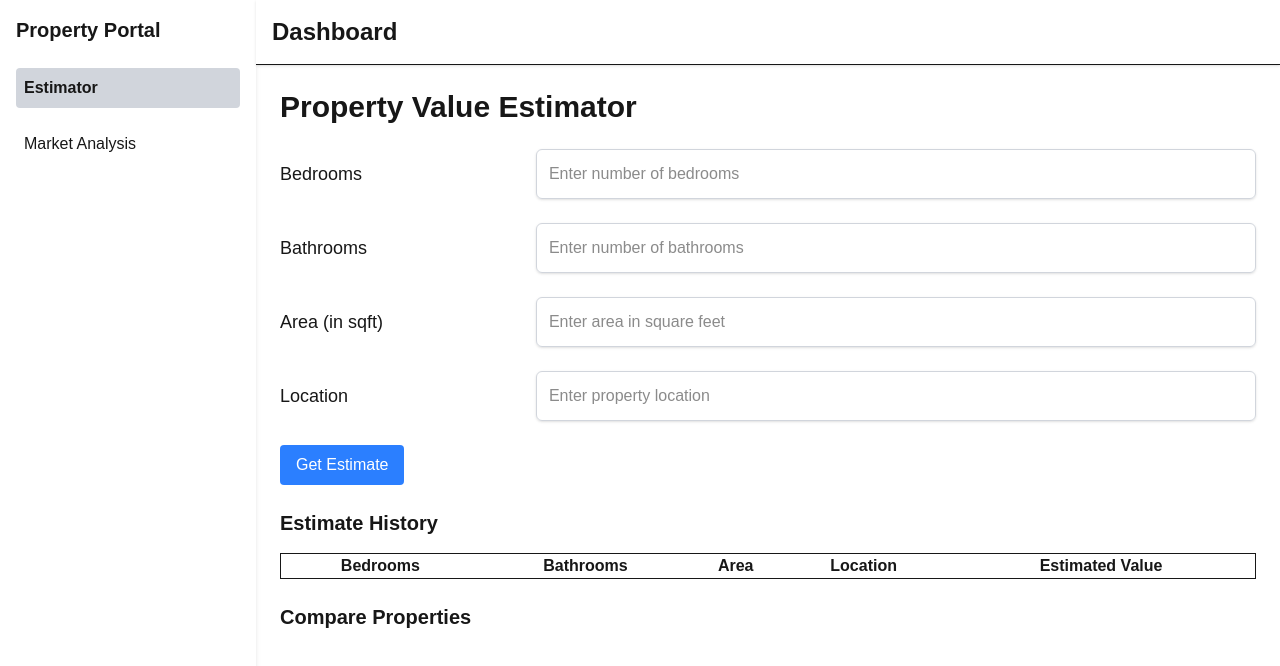
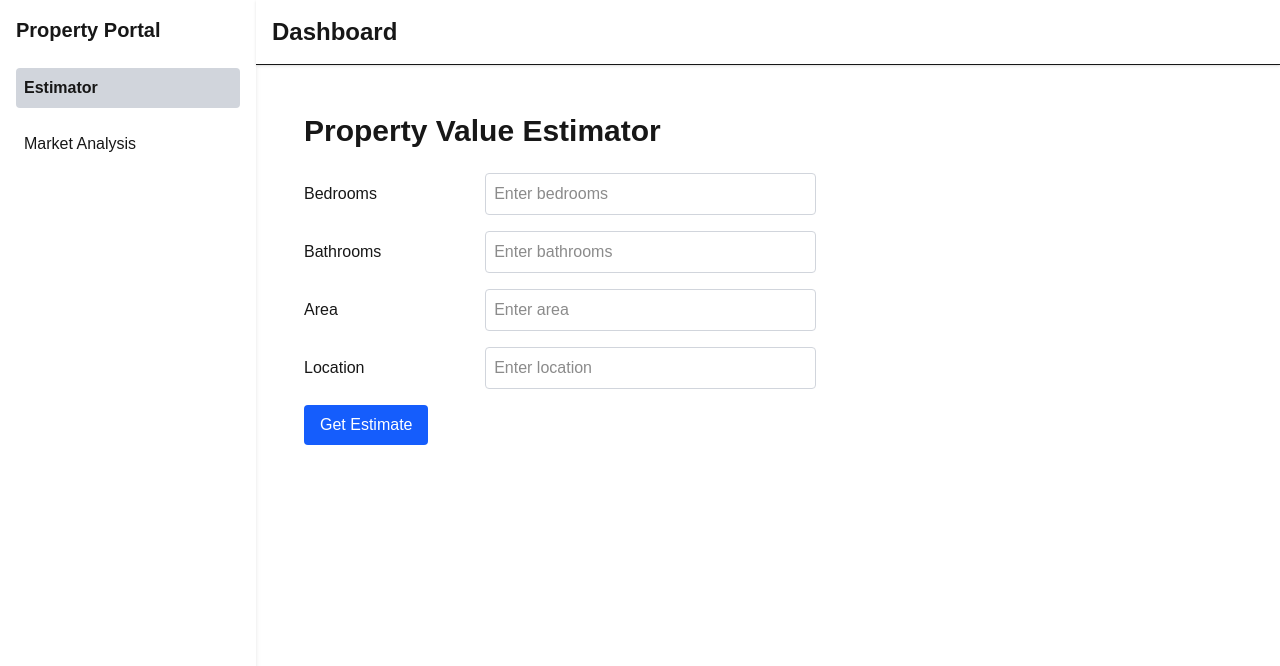
Before and after one commit to lakshmikant4u/marketplace, a Next.js app in the folder frontend/multi-app-nextjs-portal/: page /estimator in a window 1280 px wide. Shown: the top 666 px of the page. Built offline with nearby package versions, Linux system fonts and the light colour scheme.

Commit message:
Added hooks

```diff
--- a/frontend/multi-app-nextjs-portal/src/app/estimator/components/Comparison.tsx
+++ b/frontend/multi-app-nextjs-portal/src/app/estimator/components/Comparison.tsx
@@ -1,52 +1,42 @@
+'use client';
+
 import { useState } from 'react';
 
-interface Property {
-  bedrooms: number;
-  bathrooms: number;
-  area: number;
-  location: string;
-  prediction: number;
-}
+const Comparison = ({ history }: { history: any[] }) => {
+  const [selected, setSelected] = useState<any[]>([]);
 
-interface ComparisonProps {
-  history: Property[];
-}
-
-const Comparison = ({ history }: ComparisonProps) => {
-  const [selectedProperties, setSelectedProperties] = useState<Property[]>([]);
-
-  const handleSelectProperty = (property: Property) => {
-    if (selectedProperties.some((item) => item === property)) {
-      setSelectedProperties(selectedProperties.filter((item) => item !== property));
-    } else {
-      setSelectedProperties([...selectedProperties, property]);
-    }
+  const toggleSelect = (property: any) => {
+    setSelected((prev) =>
+      prev.includes(property)
+        ? prev.filter((item) => item !== property)
+        : [...prev, property]
+    );
   };
 
+  if (history.length === 0) return null;
+
   return (
-    <div className="space-y-4">
-      <h3 className="text-xl font-semibold">Compare Properties</h3>
-      <div className="grid grid-cols-3 gap-4">
-        {history.map((item, index) => (
+    <div className="mt-6">
+      <h3 className="text-xl font-semibold mb-2">Compare Properties</h3>
+      <div className="grid grid-cols-1 md:grid-cols-3 gap-4">
+        {history.map((item, i) => (
           <div
-            key={index}
-            onClick={() => handleSelectProperty(item)}
-            className={`cursor-pointer p-4 border ${
-              selectedProperties.includes(item) ? 'bg-blue-100' : ''
-            }`}
+            key={i}
+            onClick={() => toggleSelect(item)}
+            className={`cursor-pointer p-4 border rounded ${selected.includes(item) ? 'bg-blue-100' : ''}`}
           >
-            <p>Bedrooms: {item.bedrooms}</p>
-            <p>Bathrooms: {item.bathrooms}</p>
-            <p>Area: {item.area}</p>
-            <p>Location: {item.location}</p>
-            <p>Value: ${item.prediction.toFixed(2)}</p>
+            <p><strong>Bedrooms:</strong> {item.bedrooms}</p>
+            <p><strong>Bathrooms:</strong> {item.bathrooms}</p>
+            <p><strong>Area:</strong> {item.area} sqft</p>
+            <p><strong>Location:</strong> {item.location}</p>
+            <p><strong>Value:</strong> ${item.prediction.toFixed(2)}</p>
           </div>
         ))}
       </div>
 
-      {selectedProperties.length > 1 && (
-        <div className="space-y-4">
-          <h4 className="font-semibold">Comparison</h4>
+      {selected.length > 1 && (
+        <div className="mt-6">
+          <h4 className="font-semibold mb-2">Side-by-Side Comparison</h4>
           <table className="table-auto w-full border">
             <thead>
               <tr>
@@ -54,17 +44,17 @@ const Comparison = ({ history }: ComparisonProps) => {
                 <th>Bathrooms</th>
                 <th>Area</th>
                 <th>Location</th>
-                <th>Estimated Value</th>
+                <th>Value</th>
               </tr>
             </thead>
             <tbody>
-              {selectedProperties.map((property, index) => (
-                <tr key={index}>
-                  <td>{property.bedrooms}</td>
-                  <td>{property.bathrooms}</td>
-                  <td>{property.area}</td>
-                  <td>{property.location}</td>
-                  <td>${property.prediction.toFixed(2)}</td>
+              {selected.map((item, i) => (
+                <tr key={i}>
+                  <td className="border px-2 py-1">{item.bedrooms}</td>
+                  <td className="border px-2 py-1">{item.bathrooms}</td>
+                  <td className="border px-2 py-1">{item.area}</td>
+                  <td className="border px-2 py-1">{item.location}</td>
+                  <td className="border px-2 py-1">${item.prediction.toFixed(2)}</td>
                 </tr>
               ))}
             </tbody>
--- /dev/null
+++ b/frontend/multi-app-nextjs-portal/src/app/estimator/components/Form.tsx
@@ -0,0 +1,66 @@
+'use client';
+
+import { useState } from 'react';
+
+interface Props {
+  onPredict: (formData: any) => void;
+  loading: boolean;
+}
+
+export default function Form({ onPredict, loading }: Props) {
+  const [formData, setFormData] = useState({
+    bedrooms: '',
+    bathrooms: '',
+    area: '',
+    location: '',
+  });
+  const [error, setError] = useState('');
+
+  const handleChange = (e: React.ChangeEvent<HTMLInputElement>) => {
+    setFormData({ ...formData, [e.target.name]: e.target.value });
+  };
+
+  const handleSubmit = (e: React.FormEvent) => {
+    e.preventDefault();
+    setError('');
+
+    const { bedrooms, bathrooms, area, location } = formData;
+    if (!bedrooms || !bathrooms || !area || !location) {
+      setError('Please fill out all fields');
+      return;
+    }
+
+    onPredict(formData);
+  };
+
+  return (
+    <form onSubmit={handleSubmit} className="space-y-4 max-w-lg">
+      {['bedrooms', 'bathrooms', 'area', 'location'].map((field) => (
+        <div className="flex items-center space-x-4" key={field}>
+          <label htmlFor={field} className="capitalize w-1/3">
+            {field}
+          </label>
+          <input
+            id={field}
+            name={field}
+            type={field === 'location' ? 'text' : 'number'}
+            placeholder={`Enter ${field}`}
+            value={formData[field as keyof typeof formData]}
+            onChange={handleChange}
+            className="w-2/3 p-2 border border-gray-300 rounded"
+          />
+        </div>
+      ))}
+
+      {error && <p className="text-red-500">{error}</p>}
+
+      <button
+        type="submit"
+        disabled={loading}
+        className="bg-blue-600 text-white px-4 py-2 rounded hover:bg-blue-700 disabled:bg-gray-400"
+      >
+        {loading ? 'Calculating...' : 'Get Estimate'}
+      </button>
+    </form>
+  );
+}
--- a/frontend/multi-app-nextjs-portal/src/app/estimator/components/History.tsx
+++ b/frontend/multi-app-nextjs-portal/src/app/estimator/components/History.tsx
@@ -1,33 +1,33 @@
 'use client';
 
-const History = ({ history }: { history: any[] }) => {
+export default function History({ history }: { history: any[] }) {
+  if (history.length === 0) return null;
+
   return (
-    <div className="space-y-4">
-      <h3 className="text-xl font-semibold">Estimate History</h3>
-      <table className="table-auto w-full border">
+    <div className="mt-6">
+      <h3 className="text-xl font-semibold mb-2">Prediction History</h3>
+      <table className="table-auto w-full border text-sm">
         <thead>
-          <tr>
-            <th>Bedrooms</th>
-            <th>Bathrooms</th>
-            <th>Area</th>
-            <th>Location</th>
-            <th>Estimated Value</th>
+          <tr className="bg-gray-100">
+            <th className="border px-2 py-1">Bedrooms</th>
+            <th className="border px-2 py-1">Bathrooms</th>
+            <th className="border px-2 py-1">Area</th>
+            <th className="border px-2 py-1">Location</th>
+            <th className="border px-2 py-1">Predicted Value</th>
           </tr>
         </thead>
         <tbody>
-          {history.map((item, index) => (
-            <tr key={index}>
-              <td>{item.bedrooms}</td>
-              <td>{item.bathrooms}</td>
-              <td>{item.area}</td>
-              <td>{item.location}</td>
-              <td>${item.prediction.toFixed(2)}</td>
+          {history.map((item, i) => (
+            <tr key={i}>
+              <td className="border px-2 py-1">{item.bedrooms}</td>
+              <td className="border px-2 py-1">{item.bathrooms}</td>
+              <td className="border px-2 py-1">{item.area}</td>
+              <td className="border px-2 py-1">{item.location}</td>
+              <td className="border px-2 py-1">${item.prediction.toFixed(2)}</td>
             </tr>
           ))}
         </tbody>
       </table>
     </div>
   );
-};
-
-export default History;
+}
--- /dev/null
+++ b/frontend/multi-app-nextjs-portal/src/app/estimator/components/Loading.tsx
@@ -0,0 +1,3 @@
+export default function Loading() {
+    return <p className="text-blue-600 font-semibold">Calculating prediction...</p>;
+  }
--- /dev/null
+++ b/frontend/multi-app-nextjs-portal/src/app/estimator/components/ResultChart.tsx
@@ -0,0 +1,29 @@
+'use client';
+
+import { Bar } from 'react-chartjs-2';
+import { Chart as ChartJS, BarElement, CategoryScale, LinearScale } from 'chart.js';
+
+ChartJS.register(BarElement, CategoryScale, LinearScale);
+
+export default function ResultChart({ value }: { value: number }) {
+  const data = {
+    labels: ['Predicted Value'],
+    datasets: [
+      {
+        label: 'Property Value',
+        data: [value],
+        backgroundColor: '#3B82F6',
+      },
+    ],
+  };
+
+  const options = {
+    scales: {
+      y: {
+        beginAtZero: false,
+      },
+    },
+  };
+
+  return <Bar data={data} options={options} />;
+}
--- a/frontend/multi-app-nextjs-portal/src/app/estimator/page.tsx
+++ b/frontend/multi-app-nextjs-portal/src/app/estimator/page.tsx
@@ -1,130 +1,41 @@
 'use client';
 
 import { useState } from 'react';
+import Form from './components/Form';
+import ResultChart from './components/ResultChart';
 import History from './components/History';
 import Comparison from './components/Comparison';
-import PredictionChart from './components/PredictionChart';
+import Loading from './components/Loading';
 
 const PropertyValueEstimator = () => {
-  const [formData, setFormData] = useState({
-    bedrooms: '',
-    bathrooms: '',
-    area: '',
-    location: '',
-  });
   const [predictionResult, setPredictionResult] = useState<number | null>(null);
   const [history, setHistory] = useState<any[]>([]);
-  const [error, setError] = useState<string>('');
   const [loading, setLoading] = useState(false);
 
-  const handleChange = (e: React.ChangeEvent<HTMLInputElement>) => {
-    setFormData({ ...formData, [e.target.name]: e.target.value });
-  };
-
-  const handleSubmit = async (e: React.FormEvent) => {
-    e.preventDefault();
-    setError('');
+  const handlePrediction = async (formData: any) => {
     setLoading(true);
-
-    // Simple client-side validation
-    if (!formData.bedrooms || !formData.bathrooms || !formData.area || !formData.location) {
-      setError('Please fill out all fields');
-      setLoading(false);
-      return;
-    }
-
     try {
-      // Generate a random property value prediction
-      const randomPrediction = Math.floor(Math.random() * (1000000 - 500000 + 1)) + 500000; // Random value between $500,000 and $1,000,000
-
+      const randomPrediction = Math.floor(Math.random() * (1000000 - 500000 + 1)) + 500000;
       setPredictionResult(randomPrediction);
-
-      // Save to history
       setHistory([{ ...formData, prediction: randomPrediction }, ...history]);
-
-    } catch (err) {
-      setError('An error occurred while making the prediction');
+    } catch (error) {
+      console.error('Prediction failed', error);
     }
     setLoading(false);
   };
 
   return (
-    <div className="space-y-6">
+    <div className="space-y-6 p-6">
       <h1 className="text-3xl font-bold">Property Value Estimator</h1>
-      <form onSubmit={handleSubmit} className="space-y-6">
 
-        {/* Bedrooms Input */}
-        <div className="flex items-center space-x-4">
-          <label htmlFor="bedrooms" className="text-lg font-medium w-1/4">Bedrooms</label>
-          <input
-            type="number"
-            id="bedrooms"
-            name="bedrooms"
-            value={formData.bedrooms}
-            onChange={handleChange}
-            className="w-3/4 p-3 border border-gray-300 rounded-md shadow-sm focus:ring-2 focus:ring-blue-500"
-            placeholder="Enter number of bedrooms"
-          />
-        </div>
+      <Form onPredict={handlePrediction} loading={loading} />
 
-        {/* Bathrooms Input */}
-        <div className="flex items-center space-x-4">
-          <label htmlFor="bathrooms" className="text-lg font-medium w-1/4">Bathrooms</label>
-          <input
-            type="number"
-            id="bathrooms"
-            name="bathrooms"
-            value={formData.bathrooms}
-            onChange={handleChange}
-            className="w-3/4 p-3 border border-gray-300 rounded-md shadow-sm focus:ring-2 focus:ring-blue-500"
-            placeholder="Enter number of bathrooms"
-          />
-        </div>
-
-        {/* Area Input */}
-        <div className="flex items-center space-x-4">
-          <label htmlFor="area" className="text-lg font-medium w-1/4">Area (in sqft)</label>
-          <input
-            type="number"
-            id="area"
-            name="area"
-            value={formData.area}
-            onChange={handleChange}
-            className="w-3/4 p-3 border border-gray-300 rounded-md shadow-sm focus:ring-2 focus:ring-blue-500"
-            placeholder="Enter area in square feet"
-          />
-        </div>
-
-        {/* Location Input */}
-        <div className="flex items-center space-x-4">
-          <label htmlFor="location" className="text-lg font-medium w-1/4">Location</label>
-          <input
-            type="text"
-            id="location"
-            name="location"
-            value={formData.location}
-            onChange={handleChange}
-            className="w-3/4 p-3 border border-gray-300 rounded-md shadow-sm focus:ring-2 focus:ring-blue-500"
-            placeholder="Enter property location"
-          />
-        </div>
-
-        {error && <p className="text-red-500">{error}</p>}
-
-        <button
-          type="submit"
-          className="bg-blue-500 text-white py-2 px-4 rounded disabled:bg-gray-400"
-          disabled={loading}
-        >
-          {loading ? 'Calculating...' : 'Get Estimate'}
-        </button>
-      </form>
-
+      {loading && <Loading />}
       {predictionResult && (
         <div>
-          <h2 className="text-xl font-semibold">Prediction Result</h2>
+          <h2 className="text-xl font-semibold mt-4">Prediction Result</h2>
           <p>Estimated Value: ${predictionResult.toFixed(2)}</p>
-          <PredictionChart data={{ bedrooms: formData.bedrooms, value: predictionResult }} />
+          <ResultChart value={predictionResult} />
         </div>
       )}
 
@@ -134,15 +45,4 @@ const PropertyValueEstimator = () => {
   );
 };
 
-// Simulated Prediction Function (Mock)
-const mockPrediction = (formData: any) => {
-  return new Promise((resolve) => {
-    setTimeout(() => {
-      // Simulate a random prediction value (between $500,000 and $1,000,000)
-      const randomValue = Math.floor(Math.random() * (1000000 - 500000 + 1)) + 500000;
-      resolve({ value: randomValue });
-    }, 1000); // Simulate a delay of 1 second
-  });
-};
-
 export default PropertyValueEstimator;
--- /dev/null
+++ b/frontend/multi-app-nextjs-portal/src/hooks/useMarketData.ts
@@ -0,0 +1,22 @@
+'use client';
+
+import { useEffect, useState } from 'react';
+
+export const useMarketData = () => {
+  const [trends, setTrends] = useState([]);
+  const [properties, setProperties] = useState([]);
+  const [loading, setLoading] = useState(true);
+
+  useEffect(() => {
+    async function fetchMockData() {
+      const res = await fetch('/api/market-data'); // or from mock
+      const data = await res.json();
+      setTrends(data.trends);
+      setProperties(data.properties);
+      setLoading(false);
+    }
+    fetchMockData();
+  }, []);
+
+  return { trends, properties, loading };
+};
--- /dev/null
+++ b/frontend/multi-app-nextjs-portal/src/hooks/usePrediction.ts
@@ -0,0 +1,25 @@
+'use client';
+
+import { useState } from 'react';
+
+export function usePrediction() {
+  const [loading, setLoading] = useState(false);
+  const [error, setError] = useState<string | null>(null);
+  const [result, setResult] = useState<number | null>(null);
+
+  const predict = async (data: any) => {
+    setLoading(true);
+    setError(null);
+    try {
+      // mock or real API call
+      const value = 100000 + data.bedrooms * 40000 + data.area * 120;
+      setResult(value + Math.random() * 5000);
+    } catch (e: any) {
+      setError('Prediction failed');
+    } finally {
+      setLoading(false);
+    }
+  };
+
+  return { loading, error, result, predict };
+}
```
